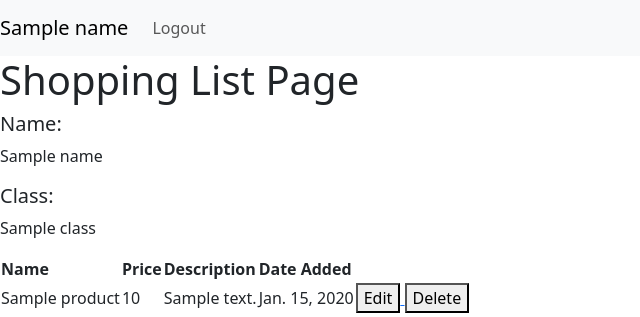
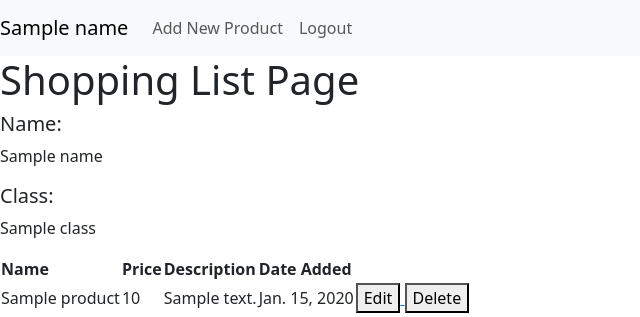
Before and after one commit to clarista/shopping-list, a Django app: template main/templates/main.html in a window 1280 px wide. Shown: the top 317 px of the page, without its empty margins (0-640 px from the left). Run offline with Django 4.2, Linux system fonts and the light colour scheme; tables that the repository leaves empty hold one stand-in row (values such as "Sample post"); the template is opened without the code that fills it: values that come from a table or form of the project are taken from there, most other values are stand-ins (such as "Sample title", 1, 10 or a date in 2020).

Commit message:
selesai mengerjakan tutorial 4

```diff
--- a/main/templates/main.html
+++ b/main/templates/main.html
@@ -3,24 +3,20 @@
 {% block content %}
 <nav class="navbar navbar-expand-lg navbar-light bg-light">
     <a class="navbar-brand" href="#">{{ name }}</a>
-    <button class="navbar-toggler" type="button" data-toggle="collapse" data-target="#navbarNav" aria-controls="navbarNav" aria-expanded="false" aria-label="Toggle navigation">
-        <span class="navbar-toggler-icon"></span>
-    </button>
-    <div class="collapse navbar-collapse" id="navbarNav">
     <ul class="navbar-nav ml-auto">
-            <!-- <li class="nav-item">
-                <a class="nav-link" href="#">
-                    {{ name }}
+        <li class="nav-item">
+            <a class="nav-link" href="{% url 'main:create_product' %}">
+                Add New Product
             </a>
-            </li> -->
+        </li>
         <li class="nav-item">
             <a class="nav-link" href="{% url 'main:logout' %}">
                 Logout
             </a>
         </li>
     </ul>
-    </div>
 </nav>
+
 
     <h1>Shopping List Page</h1>
 
```
Lines whose indentation alone changed are shown as unchanged.
